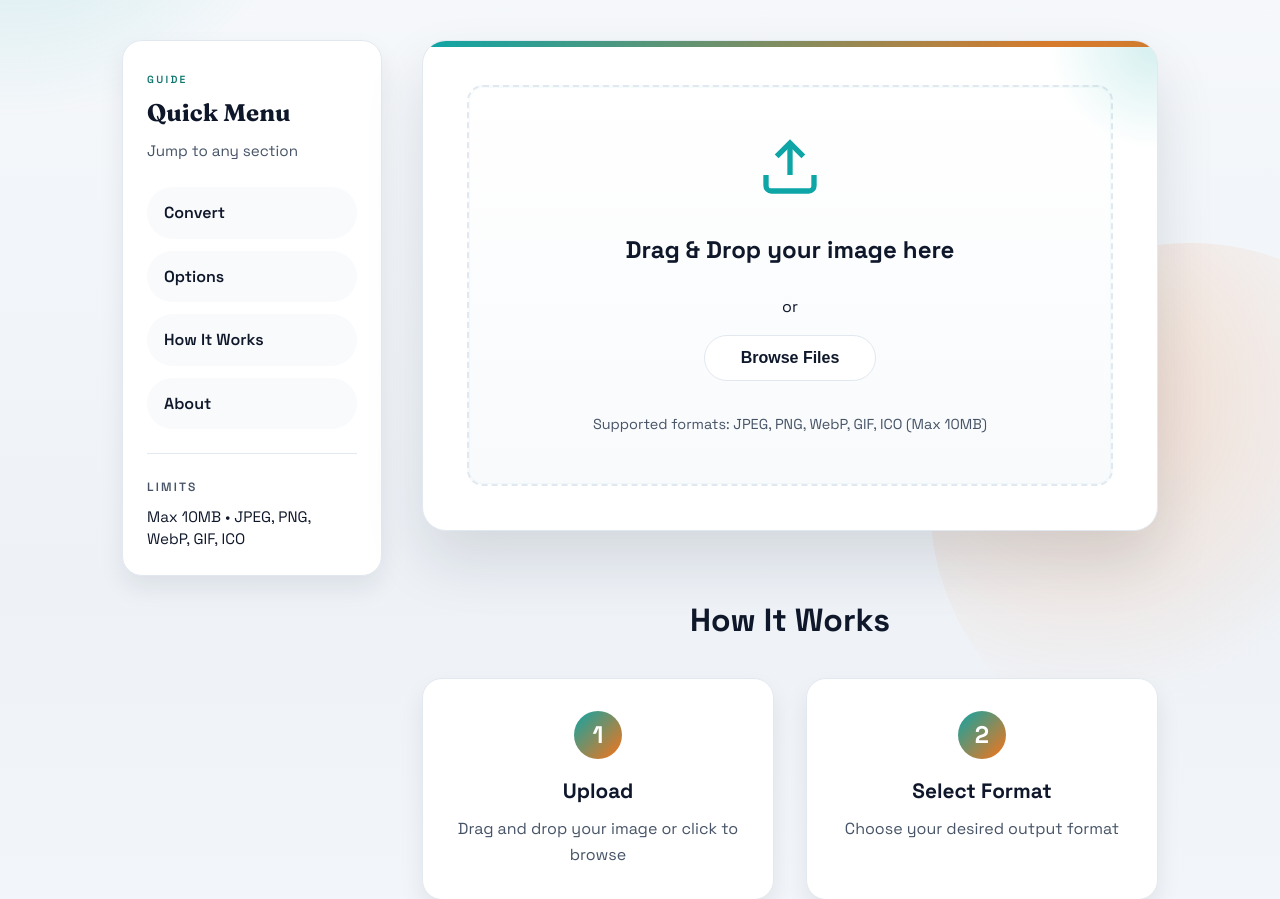
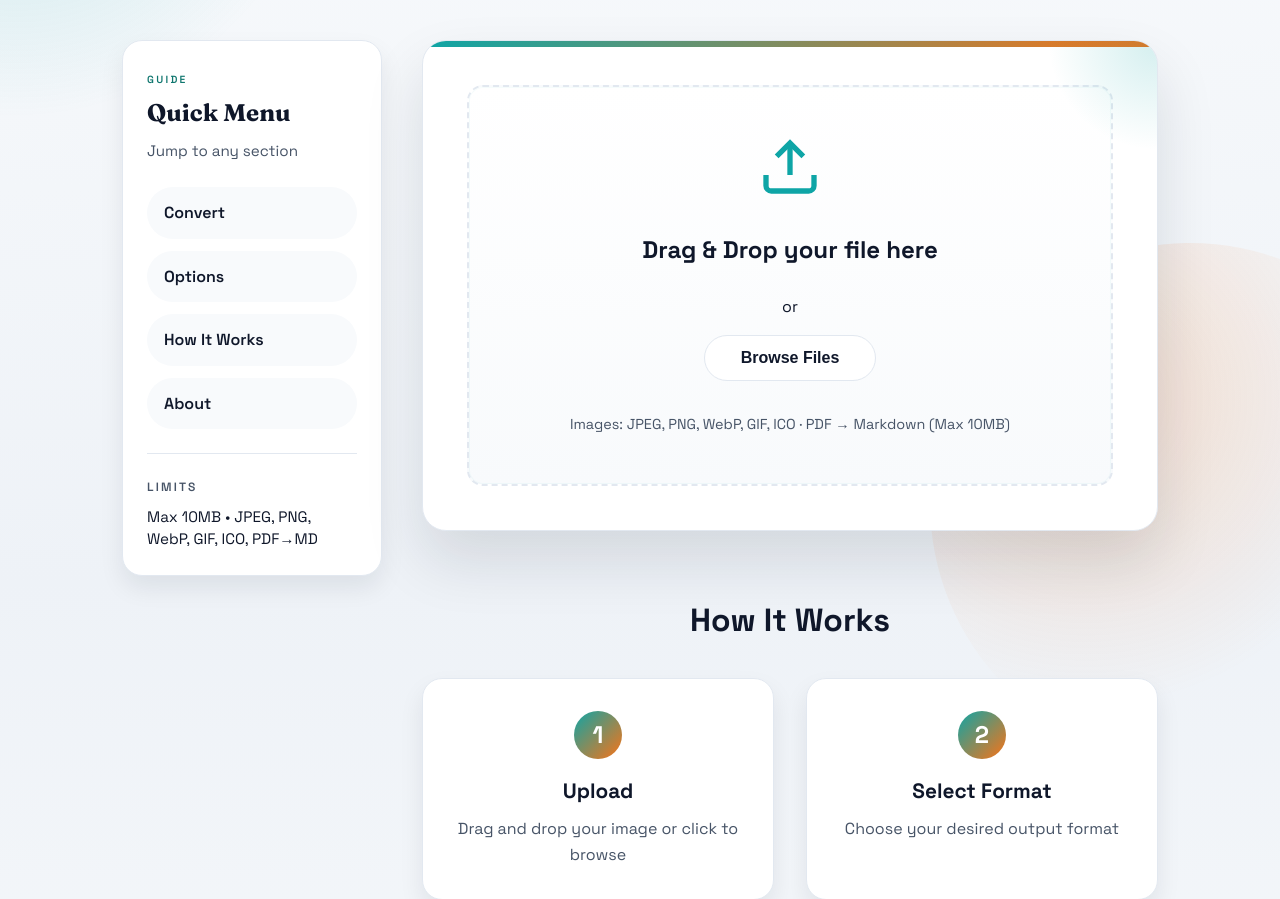
Before and after one commit to jimjamscott22/jims_file_converter, a FastAPI app: page / in a window 1280 px wide. Shown: the part 207-1106 px from the top of the page. Run offline with FastAPI, Linux system fonts and the light colour scheme; some libraries are stand-ins or nearby versions.

Commit message:
Add PDF to Markdown conversion feature
Agent-Logs-Url: https://github.com/jimjamscott22/jims_file_converter/sessions/fac11425-9a42-474e-9d74-2a9a622e7bbc

Co-authored-by: jimjamscott22 <74069327+jimjamscott22@users.noreply.github.com>

```diff
--- a/app/api/routes.py
+++ b/app/api/routes.py
@@ -13,6 +13,7 @@ from app.utils.validators import (
     validate_file_size,
     validate_file_format,
     validate_output_format,
+    validate_conversion_pair,
     sanitize_filename,
     validate_quality,
     validate_resize_dimensions
@@ -20,6 +21,7 @@ from app.utils.validators import (
 from app.services.file_handler import file_handler
 from app.services.converter import cloudconvert_service, ConversionError
 from app.services.local_converter import local_convert_service
+from app.services.pdf_converter import pdf_convert_service
 
 router = APIRouter()
 
@@ -37,6 +39,8 @@ async def health_check():
         "api_configured": api_configured,
         "local_conversion": True,
         "supported_formats": settings.supported_formats,
+        "input_formats": settings.input_formats,
+        "output_formats": settings.output_formats,
         "max_file_size_mb": settings.max_file_size_mb
     }
 
@@ -45,8 +49,9 @@ async def health_check():
 async def get_supported_formats():
     """Get list of supported file formats."""
     return {
-        "input_formats": settings.supported_formats,
-        "output_formats": settings.supported_formats
+        "input_formats": settings.input_formats,
+        "output_formats": settings.output_formats,
+        "image_formats": settings.supported_formats,
     }
 
 
@@ -83,6 +88,34 @@ async def convert_file(
 
         # Validate output format
         output_format = validate_output_format(output_format)
+
+        # Validate input→output combination
+        validate_conversion_pair(input_format, output_format)
+
+        # PDF → Markdown path (no quality / resize options)
+        if pdf_convert_service.can_convert(input_format, output_format):
+            input_file_path = await file_handler.save_upload(file)
+            output_filename = file_handler.generate_output_filename(
+                sanitize_filename(file.filename),
+                output_format
+            )
+            output_file_path = file_handler.get_temp_path(
+                f"{uuid.uuid4()}_{output_filename}"
+            )
+            await pdf_convert_service.convert_to_markdown(
+                input_file_path, output_file_path
+            )
+            download_url = f"/api/download/{output_file_path.name}"
+            return {
+                "success": True,
+                "message": "Conversion completed successfully",
+                "original_filename": file.filename,
+                "output_filename": output_filename,
+                "download_url": download_url,
+                "input_format": input_format,
+                "output_format": output_format,
+                "conversion_method": "local",
+            }
 
         # Validate optional conversion options
         quality_value = None
--- a/requirements.txt
+++ b/requirements.txt
@@ -20,6 +20,9 @@ pydantic-settings>=2.6.0
 # Image processing (local conversion)
 Pillow>=10.0.0
 
+# PDF processing (PDF to Markdown conversion)
+PyMuPDF>=1.23.0
+
 # Templates
 jinja2==3.1.2
 
--- a/static/css/style.css
+++ b/static/css/style.css
@@ -319,6 +319,19 @@ header h1 {
     border-radius: 0.5rem;
     object-fit: cover;
     box-shadow: 0 10px 18px rgba(15, 23, 42, 0.12);
+}
+
+.pdf-preview {
+    display: flex;
+    flex-direction: column;
+    align-items: center;
+    gap: 0.5rem;
+    color: var(--text-secondary);
+}
+
+.pdf-label {
+    font-size: 0.875rem;
+    font-weight: 500;
 }
 
 .file-info {
--- a/static/js/app.js
+++ b/static/js/app.js
@@ -7,6 +7,7 @@ const dropZone = document.getElementById('dropZone');
 const fileInput = document.getElementById('fileInput');
 const filePreview = document.getElementById('filePreview');
 const previewImage = document.getElementById('previewImage');
+const previewPdf = document.getElementById('previewPdf');
 const fileName = document.getElementById('fileName');
 const fileSize = document.getElementById('fileSize');
 const formatSelection = document.getElementById('formatSelection');
@@ -68,11 +69,17 @@ function handleFileSelect(e) {
 }
 
 // File Handling
+function isPdfFile(file) {
+    return file.type === 'application/pdf' || file.name.toLowerCase().endsWith('.pdf');
+}
+
 function handleFile(file) {
     // Validate file type
-    const validTypes = ['image/jpeg', 'image/jpg', 'image/png', 'image/webp', 'image/gif', 'image/x-icon', 'image/vnd.microsoft.icon'];
-    if (!validTypes.includes(file.type)) {
-        showError('Please select a valid image file (JPEG, PNG, WebP, GIF, or ICO)');
+    const validImageTypes = ['image/jpeg', 'image/jpg', 'image/png', 'image/webp', 'image/gif', 'image/x-icon', 'image/vnd.microsoft.icon'];
+    const isPdf = isPdfFile(file);
+
+    if (!validImageTypes.includes(file.type) && !isPdf) {
+        showError('Please select a valid image file (JPEG, PNG, WebP, GIF, ICO) or a PDF document');
         return;
     }
 
@@ -84,10 +91,10 @@ function handleFile(file) {
     }
 
     selectedFile = file;
-    displayFilePreview(file);
+    displayFilePreview(file, isPdf);
 }
 
-function displayFilePreview(file) {
+function displayFilePreview(file, isPdf) {
     // Hide drop zone, show preview
     dropZone.classList.add('hidden');
     filePreview.classList.remove('hidden');
@@ -98,17 +105,54 @@ function displayFilePreview(file) {
     fileName.textContent = file.name;
     fileSize.textContent = formatBytes(file.size);
 
-    // Display image preview
+    if (isPdf) {
+        // Show PDF icon, hide image preview
+        previewImage.classList.add('hidden');
+        previewPdf.classList.remove('hidden');
+        // Reset then auto-select Markdown as the only valid output
+        outputFormat.value = '';
+        filterOutputFormats('pdf');
+    } else {
+        // Display image preview, hide PDF icon
+        previewImage.classList.remove('hidden');
+        previewPdf.classList.add('hidden');
         const reader = new FileReader();
         reader.onload = (e) => {
             previewImage.src = e.target.result;
         };
         reader.readAsDataURL(file);
-
-    // Reset format selection
+        // Reset format selection for image files
         outputFormat.value = '';
         convertButtonContainer.classList.add('hidden');
+        filterOutputFormats('image');
+    }
     updateQualityAvailability();
+}
+
+/**
+ * Show only the output format options that are relevant to the given
+ * file type ('image' or 'pdf') and hide the rest.
+ */
+function filterOutputFormats(fileType) {
+    const options = outputFormat.querySelectorAll('option[data-for]');
+    options.forEach(opt => {
+        if (opt.dataset.for === fileType) {
+            opt.hidden = false;
+            opt.disabled = false;
+        } else {
+            opt.hidden = true;
+            opt.disabled = true;
+        }
+    });
+    // For PDF, auto-select Markdown since it's the only option
+    if (fileType === 'pdf') {
+        outputFormat.value = 'md';
+        convertButtonContainer.classList.remove('hidden');
+        // Hide image-specific options for PDF → Markdown
+        optionsSection.classList.add('hidden');
+    } else {
+        optionsSection.classList.remove('hidden');
+    }
 }
 
 function handleFormatChange() {
@@ -118,6 +162,12 @@ function handleFormatChange() {
         convertButtonContainer.classList.add('hidden');
     }
     updateQualityAvailability();
+    // Hide image-specific options when converting to Markdown
+    if (outputFormat.value === 'md') {
+        optionsSection.classList.add('hidden');
+    } else {
+        optionsSection.classList.remove('hidden');
+    }
 }
 
 function handleQualityChange() {
@@ -143,9 +193,10 @@ async function convertFile() {
         return;
     }
 
-    // Hide convert button and format selection, show progress
+    // Show progress
     convertButtonContainer.classList.add('hidden');
     formatSelection.classList.add('hidden');
+    // Only hide options section if it's visible (not already hidden for PDF)
     optionsSection.classList.add('hidden');
     progressContainer.classList.remove('hidden');
     resultContainer.classList.add('hidden');
@@ -210,6 +261,7 @@ async function convertFile() {
 
 function animateProgress() {
     progressFill.style.width = '0%';
+    const isPdf = selectedFile && isPdfFile(selectedFile);
     progressText.textContent = 'Uploading file...';
 
     let progress = 0;
@@ -221,7 +273,7 @@ function animateProgress() {
             if (progress < 30) {
                 progressText.textContent = 'Uploading file...';
             } else if (progress < 60) {
-                progressText.textContent = 'Converting image...';
+                progressText.textContent = isPdf ? 'Extracting text...' : 'Converting image...';
             } else {
                 progressText.textContent = 'Finalizing...';
             }
@@ -284,8 +336,17 @@ function reset() {
     resizeWidth.value = '';
     resizeHeight.value = '';
 
+    // Restore all format options
+    const options = outputFormat.querySelectorAll('option[data-for]');
+    options.forEach(opt => {
+        opt.hidden = false;
+        opt.disabled = false;
+    });
+
     dropZone.classList.remove('hidden');
     filePreview.classList.add('hidden');
+    previewImage.classList.remove('hidden');
+    previewPdf.classList.add('hidden');
     formatSelection.classList.add('hidden');
     optionsSection.classList.add('hidden');
     convertButtonContainer.classList.add('hidden');
--- a/templates/index.html
+++ b/templates/index.html
@@ -30,7 +30,7 @@
                     <div class="side-menu-divider"></div>
                     <div class="side-menu-meta">
                         <p class="menu-label">Limits</p>
-                        <p class="menu-meta">Max {{ max_file_size_mb }}MB • JPEG, PNG, WebP, GIF, ICO</p>
+                        <p class="menu-meta">Max {{ max_file_size_mb }}MB • JPEG, PNG, WebP, GIF, ICO, PDF→MD</p>
                     </div>
                 </div>
             </aside>
@@ -45,13 +45,13 @@
                             <polyline points="17 8 12 3 7 8"></polyline>
                             <line x1="12" y1="3" x2="12" y2="15"></line>
                         </svg>
-                        <h3>Drag & Drop your image here</h3>
+                <h3>Drag & Drop your file here</h3>
                         <p>or</p>
                         <button type="button" class="btn btn-secondary" onclick="document.getElementById('fileInput').click()">
                             Browse Files
                         </button>
-                        <input type="file" id="fileInput" accept="image/*" hidden>
-                        <p class="hint">Supported formats: JPEG, PNG, WebP, GIF, ICO (Max {{ max_file_size_mb }}MB)</p>
+                        <input type="file" id="fileInput" accept="image/*,.pdf" hidden>
+                        <p class="hint">Images: JPEG, PNG, WebP, GIF, ICO · PDF → Markdown (Max {{ max_file_size_mb }}MB)</p>
                     </div>
                 </div>
 
@@ -68,6 +68,16 @@
                     </div>
                     <div class="preview-content">
                         <img id="previewImage" src="" alt="Preview">
+                        <div id="previewPdf" class="pdf-preview hidden">
+                            <svg xmlns="http://www.w3.org/2000/svg" viewBox="0 0 24 24" fill="none" stroke="currentColor" stroke-width="1.5" width="64" height="64">
+                                <path d="M14 2H6a2 2 0 0 0-2 2v16a2 2 0 0 0 2 2h12a2 2 0 0 0 2-2V8z"></path>
+                                <polyline points="14 2 14 8 20 8"></polyline>
+                                <line x1="16" y1="13" x2="8" y2="13"></line>
+                                <line x1="16" y1="17" x2="8" y2="17"></line>
+                                <polyline points="10 9 9 9 8 9"></polyline>
+                            </svg>
+                            <p class="pdf-label">PDF Document</p>
+                        </div>
                         <div class="file-info">
                             <p id="fileName" class="file-name"></p>
                             <p id="fileSize" class="file-size"></p>
@@ -81,11 +91,12 @@
                     <div class="format-options">
                         <select id="outputFormat" class="format-select">
                             <option value="">Select format...</option>
-                            <option value="jpeg">JPEG</option>
-                            <option value="png">PNG</option>
-                            <option value="webp">WebP</option>
-                            <option value="gif">GIF</option>
-                            <option value="ico">ICO</option>
+                            <option value="jpeg" data-for="image">JPEG</option>
+                            <option value="png" data-for="image">PNG</option>
+                            <option value="webp" data-for="image">WebP</option>
+                            <option value="gif" data-for="image">GIF</option>
+                            <option value="ico" data-for="image">ICO</option>
+                            <option value="md" data-for="pdf">Markdown (MD)</option>
                         </select>
                     </div>
                 </div>
```
Also changed, not shown: app/config.py (+7 -1 lines), app/services/pdf_converter.py (added, +122 -0 lines), app/utils/validators.py (+34 -7 lines). Lines whose indentation alone changed are shown as unchanged.
